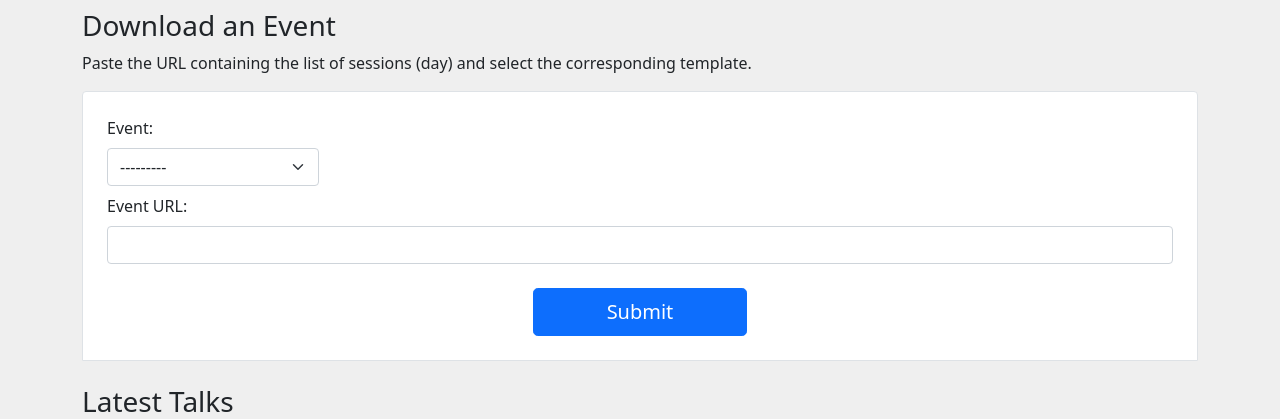
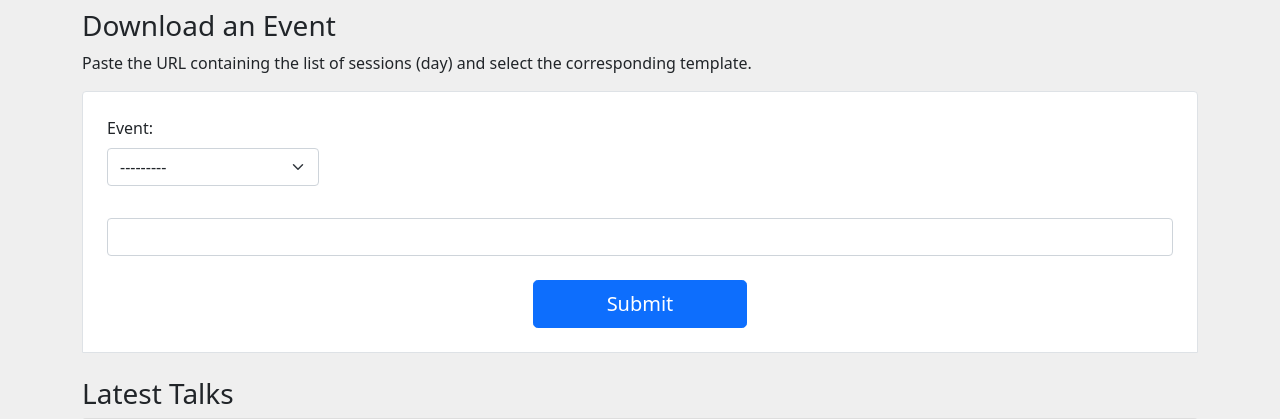
Before and after one commit to le-stab/event-grabber, a Django app: page / in a window 1280 px wide. Shown: the part 151-570 px from the top of the page. Run offline with Django 3.2, Linux system fonts and the light colour scheme; data comes from the database, SQL or seed files in the repository.

Commit message:
1. implemented functionality to scrape all range of days 2. Modified way of visualizing TalkSession in Admin 3. Updated forms.py and home.html to account for new variable related to DAY

```diff
--- a/src/core/admin.py
+++ b/src/core/admin.py
@@ -4,7 +4,6 @@ from .models import *
 
 # Register your models here.
 admin.site.register(Event)
-admin.site.register(TalkSession)
 admin.site.register(Category)
 admin.site.register(EventTpl)
 
@@ -15,3 +14,7 @@ class SpeakerAdmin(admin.ModelAdmin):
         return format_html('<img src="{}" width="80" />'.format(obj.img_url))
     img_tag.short_description = 'Image'
     list_display = ['id', 'img_tag','name']
+
+@admin.register(TalkSession)
+class TalkSessionAdmin(admin.ModelAdmin):
+    list_display = ['event','name']
--- a/src/core/forms.py
+++ b/src/core/forms.py
@@ -4,10 +4,11 @@ from .models import Event
 
 
 class EventSingleForm(forms.Form):
-    # Create an empty input to pass the URL to scrape
-    event_url = forms.CharField(
-        label='Event URL: ',
-        widget=TextInput(attrs={'class': 'form-control', 'size': '80'}),
+    # Create an empty input to pass the event DAY to scrape
+    event_day = forms.CharField(
+        label='Day: ',
+        required=False,
+        widget=TextInput(attrs={'class': 'form-control', 'size': '10'}),
     )
     # Create drop-down select based on all the objects in Event model
     event_tpl = forms.ModelChoiceField(
--- a/src/core/templates/core/home.html
+++ b/src/core/templates/core/home.html
@@ -12,7 +12,7 @@
     </div>
     <div class="mb-3">
       <label for="form.event_url.id" class="form-label">{{ form.event_url.label }}</label>
-      {{ form.event_url }}
+      {{ form.event_day }}
     </div>
     <div class="button-area">
       <button type="submit" class="btn-primary btn btn-lg">Submit</button>
--- a/src/core/views.py
+++ b/src/core/views.py
@@ -20,8 +20,9 @@ def home_view(request):
             # TO DO: Check if URL can be opened AND CSS elements exits,
             #        IF NOT inform the user with an error
 
-            # Get existing Event object from DB (Event Model) based on the "event_url" param and save it in POST_event_url var
-            POST_event_url = filled_form.cleaned_data['event_url']
+            # Get existing Event object from DB (Event Model) based on "event_tpl" param
+            # Get the specific day to scrape from "event_day" param
+            POST_event_day = filled_form.cleaned_data['event_day']
             selected_event = Event.objects.get(
                 name=filled_form.cleaned_data['event_tpl'])
 
@@ -36,83 +37,102 @@ def home_view(request):
             css_photo = event_template.css_image
             css_audio_file = event_template.css_audio_file
 
-            # Create a BS4 object for the INDEX_PAGE based on the url we got from POST_event_url
-            # In our INDEX_page extract all the links using the CSS selector using css_link_button (Admin / Event)
-            bs4_INDEX_PAGE_url = requests.get(POST_event_url)
-            bs4_INDEX_PAGE_soup = BeautifulSoup(
-                bs4_INDEX_PAGE_url.text, "html.parser")
-            bs4_link_buttons = bs4_INDEX_PAGE_soup.select(css_link_button)
-            bs4_photo = bs4_INDEX_PAGE_soup.select(css_photo)
+            # IF no specific DAY is passed assume ALL days in the event to scrape
+            # Get the total duration of the event ELSE only 1 day = 1 iteration to scrape
+            if POST_event_day == '':
+                days = int(selected_event.duration)
+            else:
+                days = 1
 
-            # print(bs4_photo['src'])
-            # From the list of links iterate and create a new BS4 object so we can access each DETAIL_PAGE
-            # Let's extract TITLE, SPEAKER_NAME and MP3_URL from this page
-            for i, link in enumerate(bs4_link_buttons, start=0):
-                try:
-                    bs4_DETAIL_PAGE_url = requests.get(link['href'])
-                except:
-                    continue
+            for current_day in  range(days):
 
-                bs4_DETAIL_PAGE_soup = BeautifulSoup(
-                    bs4_DETAIL_PAGE_url.text, "html.parser")
+                # If a specific day was passed set the current_day to POST_event_day ELSE autoincrement to loop
+                # TO DO: This logic will need a serious refactor
+                if days == 1:
+                    current_day = POST_event_day
+                else:
+                    current_day += 1
 
-                # Create SPEAKER_PHOTO list just containing the SRC value
-                SPEAKER_PHOTO = bs4_photo[i]['src']
+                print('')
+                print(f'___________________ DAY: {current_day}___________________')
 
-                # Get the TITLE using its CSS selector (from admin / Event), split() the string using 'with'
-                # and return the first instance of the list created by the split() method
-                # ie: "DIY Brain Health for Lifewith Peter Kan, DC, DACNB, FAAIM"
-                # TO DO: We need to get the ELEMENT and the clean it in a different process, not the same line, based the website html structure
-                TITLE = bs4_DETAIL_PAGE_soup.select_one(
-                    css_title).text.split('with')[0]
+                # Create a BS4 object for the INDEX_PAGE based on selected_landing_page + current_day
+                # In our INDEX_page extract all the links using the CSS selector using css_link_button (Admin / Event)
+                bs4_INDEX_PAGE_url = requests.get(selected_event.landing_page+str(current_day))
+                bs4_INDEX_PAGE_soup = BeautifulSoup(
+                    bs4_INDEX_PAGE_url.text, "html.parser")
+                bs4_link_buttons = bs4_INDEX_PAGE_soup.select(css_link_button)
+                bs4_photo = bs4_INDEX_PAGE_soup.select(css_photo)
 
-                # Get the SPEAKER_NAME in SPAN using its CSS selector (from admin / Event), split() the string using ','
-                # and return the first instance of the list created by the split() method, then use replace() and strip() white spaces
-                # ie: "Peter Kan, DC, DACNB, FAAIM"
-                # TO DO: We need to get the ELEMENT and the clean it in a different process, not the same line, based the website html structure
-                SPEAKER_NAME = bs4_DETAIL_PAGE_soup.select_one(
-                    css_speaker_name).text.split(',')[0].replace('with', '').strip()
+                # print(bs4_photo['src'])
+                # From the list of links iterate and create a new BS4 object so we can access each DETAIL_PAGE
+                # Let's extract TITLE, SPEAKER_NAME and MP3_URL from this page
+                for i, link in enumerate(bs4_link_buttons, start=0):
+                    try:
+                        bs4_DETAIL_PAGE_url = requests.get(link['href'])
+                    except:
+                        continue
 
-                # Get MP3_URL
-                MP3_URL = bs4_DETAIL_PAGE_soup.find(
-                    css_audio_file)['src']
+                    bs4_DETAIL_PAGE_soup = BeautifulSoup(
+                        bs4_DETAIL_PAGE_url.text, "html.parser")
 
-                # SPEAKER exists?
-                # yes - just get existing id
-                # no - create speaker and get id
+                    # Create SPEAKER_PHOTO list just containing the SRC value
+                    SPEAKER_PHOTO = bs4_photo[i]['src']
 
-                # Session exists?
-                # yes - do nothing
-                # no - create session and assign TITLE, SPEAKER_id, MP3_URL, EVENT
-                # ADD creation date to handle future scenarios with the same session name but different dates
+                    # Get the TITLE using its CSS selector (from admin / Event), split() the string using 'with'
+                    # and return the first instance of the list created by the split() method
+                    # ie: "DIY Brain Health for Lifewith Peter Kan, DC, DACNB, FAAIM"
+                    # TO DO: We need to get the ELEMENT and the clean it in a different process, not the same line, based the website html structure
+                    TITLE = bs4_DETAIL_PAGE_soup.select_one(
+                        css_title).text.split('with')[0]
 
-                # IF SPEAKER_NAME exists in DB (Speaker Model) get the ID
-                if len(Speaker.objects.filter(name=SPEAKER_NAME)) != 0:
-                    # Exists, get Speaker object
-                    speaker_object = Speaker.objects.get(
-                        name=SPEAKER_NAME)
-                    print(f'SPEAKER exists: id {speaker_object.id}')
-                else:
-                    speaker_object = Speaker(
-                        name=SPEAKER_NAME, img_url=SPEAKER_PHOTO)
-                    speaker_object.get_remote_image()
-                    print(f'SPEAKER [DOES NOT exists]: new speaker id {speaker_object.id}')
-                    speaker_object.save()
+                    # Get the SPEAKER_NAME in SPAN using its CSS selector (from admin / Event), split() the string using ','
+                    # and return the first instance of the list created by the split() method, then use replace() and strip() white spaces
+                    # ie: "Peter Kan, DC, DACNB, FAAIM"
+                    # TO DO: We need to get the ELEMENT and the clean it in a different process, not the same line, based the website html structure
+                    SPEAKER_NAME = bs4_DETAIL_PAGE_soup.select_one(
+                        css_speaker_name).text.split(',')[0].replace('with', '').strip()
 
-                # Check if TalkSession already exists in DB
-                if len(TalkSession.objects.filter(name=TITLE)) != 0:
-                    # Exists, do nothing
-                    print('TALK [exists]: Do nothing')
-                    pass
-                else:
-                    new_talk_session = TalkSession(
-                        name=TITLE, speaker=speaker_object, event=selected_event, mp3_url=MP3_URL)
-                    new_talk_session.get_remote_mp3()
-                    print(f'TALK [DOES NOT exists]: New talk id:{new_talk_session.id}, with speaker id: {speaker_object.name}, and event id: {selected_event.id}')
-                    new_talk_session.save()
+                    # Get MP3_URL
+                    MP3_URL = bs4_DETAIL_PAGE_soup.find(
+                        css_audio_file)['src']
 
-                list.append(
-                    [[TITLE], [SPEAKER_NAME], [speaker_object.id], [MP3_URL], [bs4_photo[i]['src']]])
+                    # SPEAKER exists?
+                    # yes - just get existing id
+                    # no - create speaker and get id
+
+                    # Session exists?
+                    # yes - do nothing
+                    # no - create session and assign TITLE, SPEAKER_id, MP3_URL, EVENT
+                    # ADD creation date to handle future scenarios with the same session name but different dates
+
+                    # IF SPEAKER_NAME exists in DB (Speaker Model) get the ID
+                    if len(Speaker.objects.filter(name=SPEAKER_NAME)) != 0:
+                        # Exists, get Speaker object
+                        speaker_object = Speaker.objects.get(
+                            name=SPEAKER_NAME)
+                        print(f'SPEAKER exists: id {speaker_object.id}')
+                    else:
+                        speaker_object = Speaker(
+                            name=SPEAKER_NAME, img_url=SPEAKER_PHOTO)
+                        speaker_object.get_remote_image()
+                        print(f'SPEAKER [DOES NOT exists]: new speaker id {speaker_object.id}')
+                        speaker_object.save()
+
+                    # Check if TalkSession already exists in DB
+                    if len(TalkSession.objects.filter(name=TITLE)) != 0:
+                        # Exists, do nothing
+                        print('TALK [exists]: Do nothing')
+                        pass
+                    else:
+                        new_talk_session = TalkSession(
+                            name=TITLE, speaker=speaker_object, event=selected_event, mp3_url=MP3_URL)
+                        new_talk_session.get_remote_mp3()
+                        print(f'TALK [DOES NOT exists]: New talk id:{new_talk_session.id}, with speaker id: {speaker_object.name}, and event id: {selected_event.id}')
+                        new_talk_session.save()
+
+                    list.append(
+                        [[TITLE], [SPEAKER_NAME], [speaker_object.id], [MP3_URL], [bs4_photo[i]['src']]])
 
             return render(request, 'core/home.html', {'form': form, 'list': list})
     else:
```
Also changed, not shown: src/core/models.py (+17 -34 lines).
